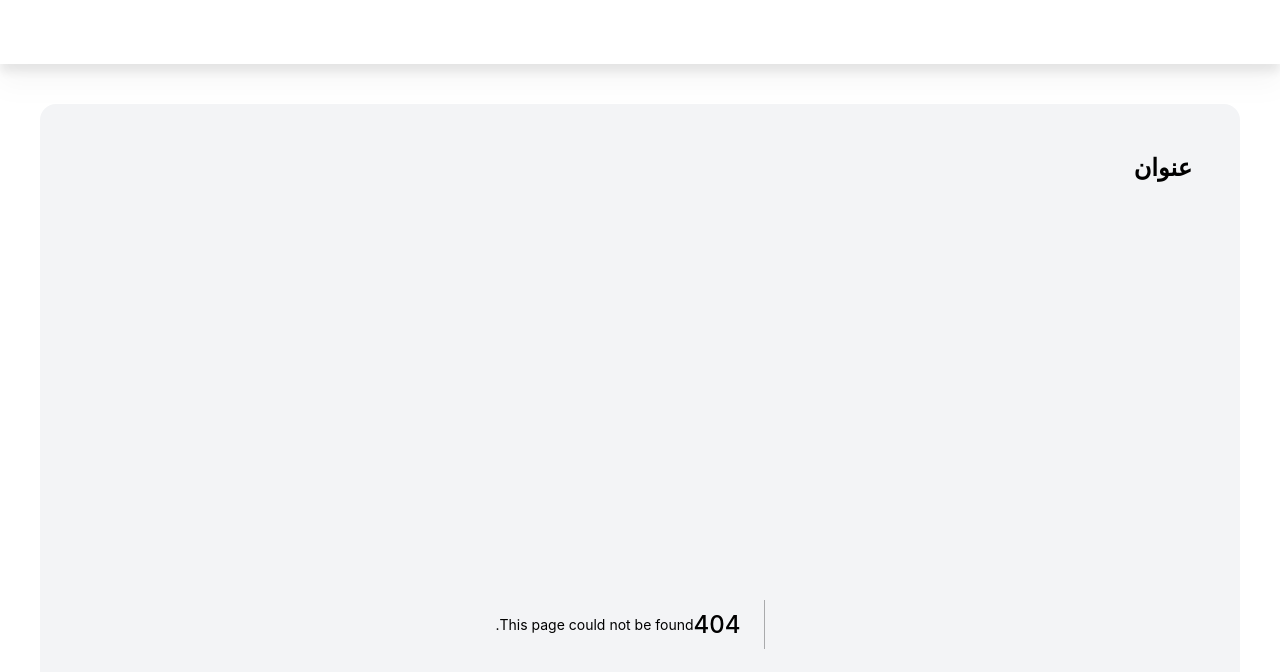
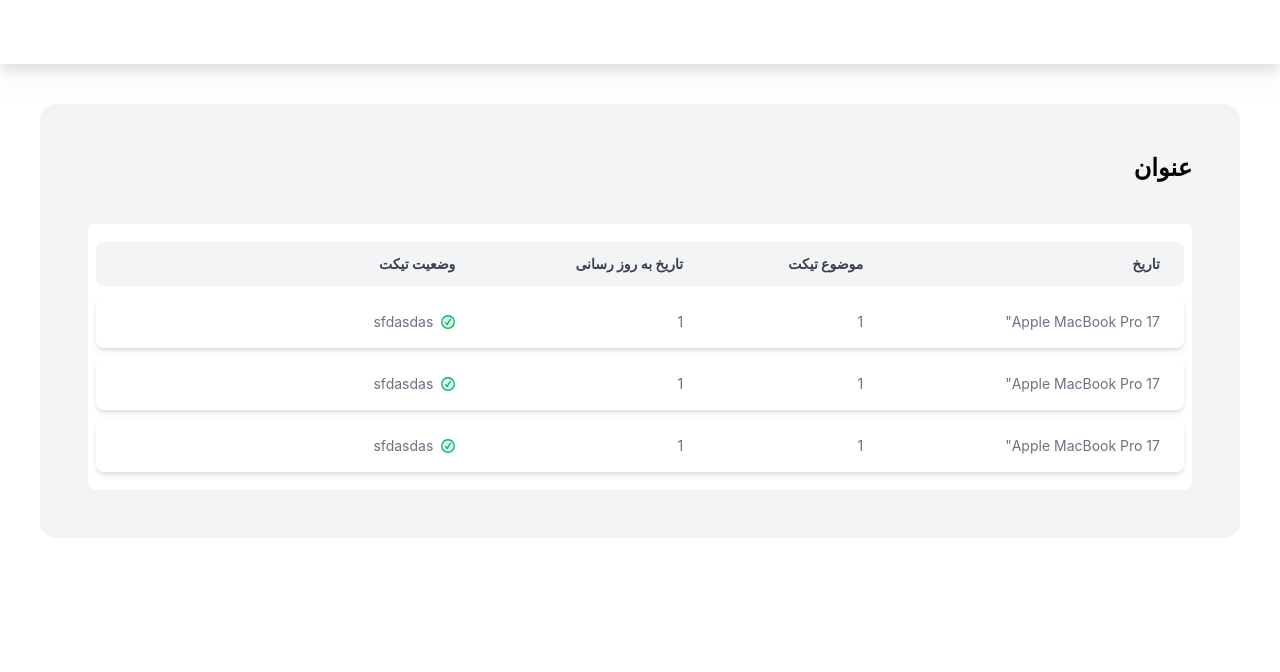
Before and after one commit to Saeed-Khazaei/kavehnegar-code-challenge, a Next.js app: page /tickets in a window 1280 px wide. Before the commit this address had no page. Shown: the top 672 px of the page. Built offline with nearby package versions, Linux system fonts and the light colour scheme.

Commit message:
create tickets page and static table

```diff
--- /dev/null
+++ b/pages/tickets/[id].tsx
@@ -0,0 +1,7 @@
+import React from "react";
+
+const Id = () => {
+  return <div>Id</div>;
+};
+
+export default Id;
--- /dev/null
+++ b/pages/tickets/index.tsx
@@ -0,0 +1,158 @@
+import type { NextPage } from "next";
+import Image from "next/image";
+import Link from "next/link";
+
+const Tickets: NextPage = () => {
+  return (
+    <div className="overflow-x-auto relative bg-white p-2 rounded-lg ">
+      <table className="w-full  text-sm text-right text-gray-500 dark:text-gray-400 border-separate border-spacing-y-2.5	">
+        <thead className="text-md font-bold text-gray-700 ">
+          <tr className="bg-gray-100 dark:bg-gray-700 dark:text-gray-400 ">
+            <th
+              scope="col"
+              className="py-3 px-6 rtl:rounded-r-lg ltr:rounded-l-lg whitespace-nowrap "
+            >
+              تاریخ
+            </th>
+            <th scope="col" className="py-3 px-6 whitespace-nowrap">
+              موضوع تیکت
+            </th>
+            <th scope="col" className="py-3 px-6 whitespace-nowrap">
+              تاریخ به روز رسانی
+            </th>
+            <th
+              scope="col"
+              className="py-3 px-6  rtl:rounded-l-lg ltr:rounded-r-lg whitespace-nowrap"
+            >
+              وضعیت تیکت
+            </th>
+          </tr>
+        </thead>
+        <tbody>
+          <tr className="bg-white dark:bg-gray-800 shadow-md hover:shadow-lg group rounded-lg">
+            <td className="rtl:first:rounded-r-lg ltr:first:rounded-l-lg py-4 px-6 whitespace-nowrap ">
+              Apple MacBook Pro 17"
+            </td>
+            <td className="py-4 px-6 whitespace-nowrap">1</td>
+            <td className="py-4 px-6 whitespace-nowrap">1</td>
+            <td className="rtl:last:rounded-l-lg ltr:last:rounded-r-lg py-4 px-6 whitespace-nowrap">
+              <div className="flex flex-row justify-between	">
+                <div className="flex flex-row items-center gap-2">
+                  <Image
+                    src="/icons/checked.svg"
+                    layout="fixed"
+                    width="14px"
+                    height="14px"
+                  />
+                  <span>sfdasdas</span>
+                </div>
+                <div className="flex flex-row justify-between md:invisible group-hover:visible	mr-5">
+                  <div className="flex flex-row items-center gap">
+                    <Link href="/tickets/1">
+                      <a className="text-sky-500">مشاهده جزئیات</a>
+                    </Link>
+                    <svg
+                      className="w-5 h-5 fill-sky-500"
+                      aria-hidden="true"
+                      fill="currentColor"
+                      viewBox="0 0 20 20"
+                      xmlns="http://www.w3.org/2000/svg"
+                    >
+                      <path
+                        fill-rule="evenodd"
+                        d="M12.707 5.293a1 1 0 010 1.414L9.414 10l3.293 3.293a1 1 0 01-1.414 1.414l-4-4a1 1 0 010-1.414l4-4a1 1 0 011.414 0z"
+                        clip-rule="evenodd"
+                      ></path>
+                    </svg>
+                  </div>
+                </div>
+              </div>
+            </td>
+          </tr>
+          <tr className="bg-white dark:bg-gray-800 shadow-md hover:shadow-lg group rounded-lg">
+            <td className="rtl:first:rounded-r-lg ltr:first:rounded-l-lg py-4 px-6 whitespace-nowrap ">
+              Apple MacBook Pro 17"
+            </td>
+            <td className="py-4 px-6 whitespace-nowrap">1</td>
+            <td className="py-4 px-6 whitespace-nowrap">1</td>
+            <td className="rtl:last:rounded-l-lg ltr:last:rounded-r-lg py-4 px-6 whitespace-nowrap">
+              <div className="flex flex-row justify-between	">
+                <div className="flex flex-row items-center gap-2">
+                  <Image
+                    src="/icons/checked.svg"
+                    layout="fixed"
+                    width="14px"
+                    height="14px"
+                  />
+                  <span>sfdasdas</span>
+                </div>
+                <div className="flex flex-row justify-between md:invisible group-hover:visible	mr-5">
+                  <div className="flex flex-row items-center gap">
+                    <Link href="/tickets/1">
+                      <a className="text-sky-500">مشاهده جزئیات</a>
+                    </Link>
+                    <svg
+                      className="w-5 h-5 fill-sky-500"
+                      aria-hidden="true"
+                      fill="currentColor"
+                      viewBox="0 0 20 20"
+                      xmlns="http://www.w3.org/2000/svg"
+                    >
+                      <path
+                        fill-rule="evenodd"
+                        d="M12.707 5.293a1 1 0 010 1.414L9.414 10l3.293 3.293a1 1 0 01-1.414 1.414l-4-4a1 1 0 010-1.414l4-4a1 1 0 011.414 0z"
+                        clip-rule="evenodd"
+                      ></path>
+                    </svg>
+                  </div>
+                </div>
+              </div>
+            </td>
+          </tr>
+          <tr className="bg-white dark:bg-gray-800 shadow-md hover:shadow-lg group rounded-lg">
+            <td className="rtl:first:rounded-r-lg ltr:first:rounded-l-lg py-4 px-6 whitespace-nowrap ">
+              Apple MacBook Pro 17"
+            </td>
+            <td className="py-4 px-6 whitespace-nowrap">1</td>
+            <td className="py-4 px-6 whitespace-nowrap">1</td>
+            <td className="rtl:last:rounded-l-lg ltr:last:rounded-r-lg py-4 px-6 whitespace-nowrap">
+              <div className="flex flex-row justify-between	">
+                <div className="flex flex-row items-center gap-2">
+                  <Image
+                    src="/icons/checked.svg"
+                    layout="fixed"
+                    width="14px"
+                    height="14px"
+                  />
+                  <span>sfdasdas</span>
+                </div>
+                <div className="flex flex-row justify-between md:invisible group-hover:visible	mr-5">
+                  <div className="flex flex-row items-center gap">
+                    <Link href="/tickets/1">
+                      <a className="text-sky-500">مشاهده جزئیات</a>
+                    </Link>
+                    <svg
+                      className="w-5 h-5 fill-sky-500"
+                      aria-hidden="true"
+                      fill="currentColor"
+                      viewBox="0 0 20 20"
+                      xmlns="http://www.w3.org/2000/svg"
+                    >
+                      <path
+                        fill-rule="evenodd"
+                        d="M12.707 5.293a1 1 0 010 1.414L9.414 10l3.293 3.293a1 1 0 01-1.414 1.414l-4-4a1 1 0 010-1.414l4-4a1 1 0 011.414 0z"
+                        clip-rule="evenodd"
+                      ></path>
+                    </svg>
+                  </div>
+                </div>
+              </div>
+            </td>
+          </tr>
+        </tbody>
+      </table>
+    </div>
+  );
+};
+
+export default Tickets;
```
